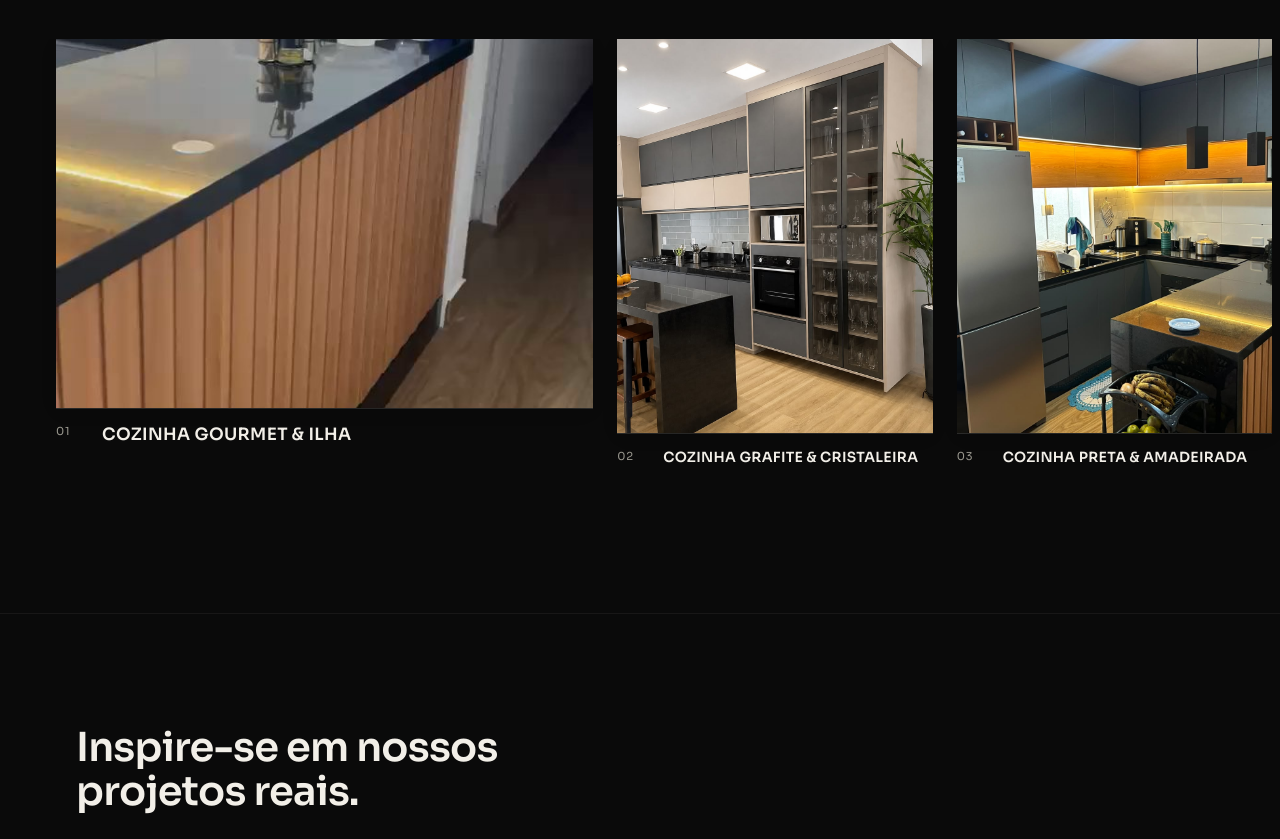
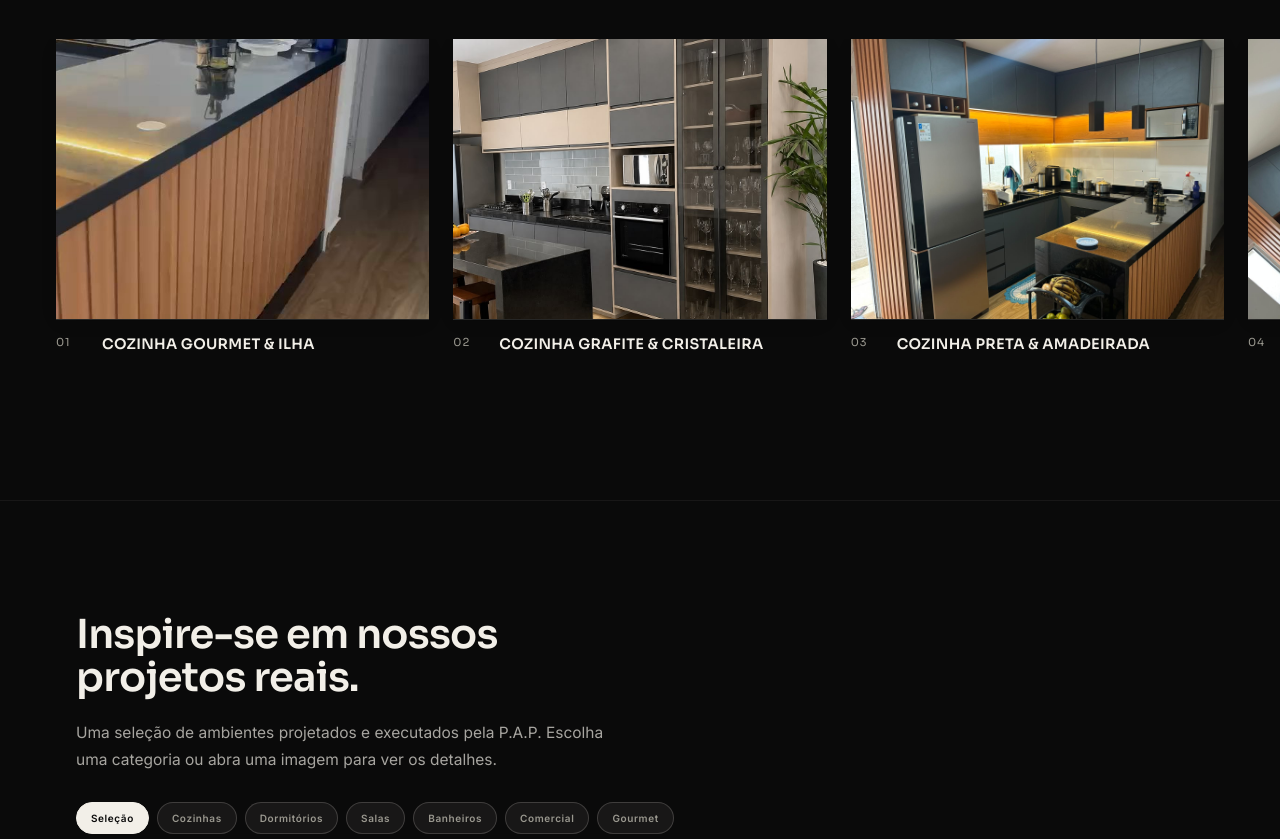
Before and after one commit to sendodonto/planejados, a plain HTML site: page index.html in a window 1280 px wide. Shown: the part 2012-2851 px from the top of the page. Drawn offline with Linux system fonts and the light colour scheme.

Commit message:
Unify featured project card sizes

```diff
--- a/assets/css/styles.css
+++ b/assets/css/styles.css
@@ -1749,10 +1749,9 @@
       gap:24px;
       cursor:grab;
     }
-    .gcard{flex-basis:27%;}
-    .gspacer + .gcard{flex-basis:46%;}
-    .gspacer + .gcard .frame{aspect-ratio:16/11;}
-    .gspacer + .gcard .meta .title{font-size:17px;}
+    .gcard{flex-basis:calc((100% - 48px) / 3);}
+    .gcard .frame{aspect-ratio:4/3;}
+    .gcard .meta .title{font-size:14.5px;}
     .ctrl-btn{width:48px;height:48px;}
     .cta-final{padding-top:124px;padding-bottom:124px;}
     .cta-final h2{font-size:clamp(40px,4vw,58px);}
```
